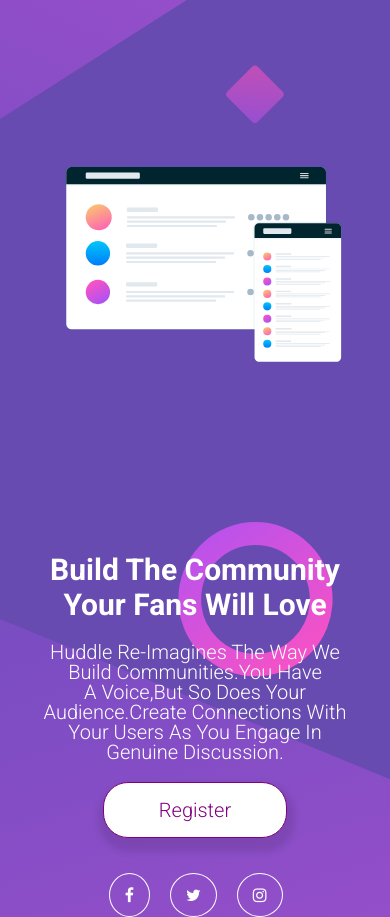
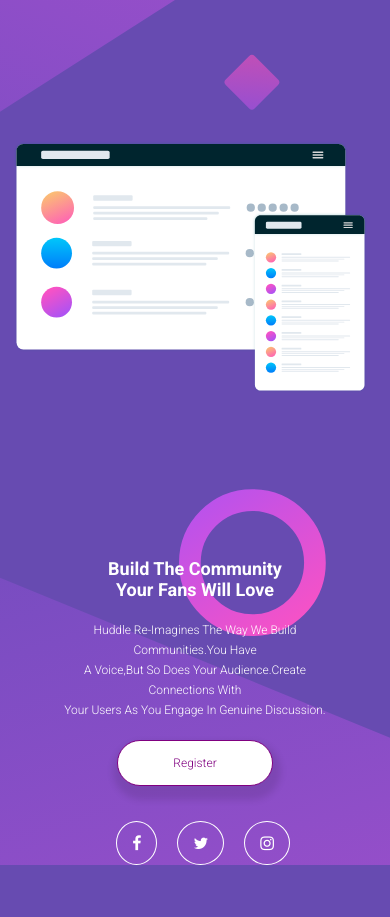
Before and after one commit to DT0998/DT0998.github.io, a plain HTML site: page index.html in a window 390 px wide. Shown: the part 156-1073 px from the top of the page. After the commit the page ends 1021 px from the top, so only its background shows below. Drawn offline with Linux system fonts and the light colour scheme.

Commit message:
Add files via upload

```diff
--- a/css/query.css
+++ b/css/query.css
@@ -9,27 +9,27 @@
         font-size: 20px;
         text-align: center;
     }
-  ul{
-      margin: 0 40%;
-  }
-
+    ul{
+        margin: 0 40%;
+    }
 }
 
 
 
 @media(max-width:1023px){
-    ul{
-        margin: 0 38%;
-    }
+.sub{
+    font-size: 16px;
+}
 
 }
 
 @media(max-width:767px){
     .main{
-        transform: scale(0.8);
+        margin-left: -20%;
+        transform: scale(0.6);
     }
     ul{
-        margin: 0 37%;
+        margin: 0 30%;
     }
 
 }
@@ -37,11 +37,27 @@
 
 @media(max-width:480px){
     .main{
-        margin-left: -55px;
-        transform: scale(0.4);
+        margin-left: -23%;
+        transform: scale(0.6);
+    }
+    .sub{
+        font-size: 12px;
     }
     ul{
-        margin: 0 25%;
+        margin: 0 28%;
     }
 
 }
+
+@media (max-width:667px) and (min-width:375px){
+    .main{
+        margin-left: -36%;
+        transform: scale(0.5);
+    }
+    .sub{
+        font-size: 12px;
+    }
+    ul{
+        margin: 0 20%;
+    }
+}
--- a/css/style.css
+++ b/css/style.css
@@ -7,7 +7,7 @@
     font-size: 16px;
 }
 body{
-    margin: 0 auto;
+    padding: 0 20px;
     text-rendering: optimizeLegibility;
     font-family: 'Roboto', sans-serif;
     overflow-x: hidden;
@@ -21,7 +21,7 @@
 /* logo */
 .logo{
     cursor: pointer;
-    margin: 50px 50px;
+    margin: 50px 0px;
 }
 /* section  */
 .container{
@@ -31,13 +31,7 @@
   grid-template-columns: 1fr 1fr;
 
 }
-.main{
-    margin: 0 50px;
-}
-.main img{
-    width: 700px;
-    height: 500px;
-}
+
 
 
 .sub{
```
